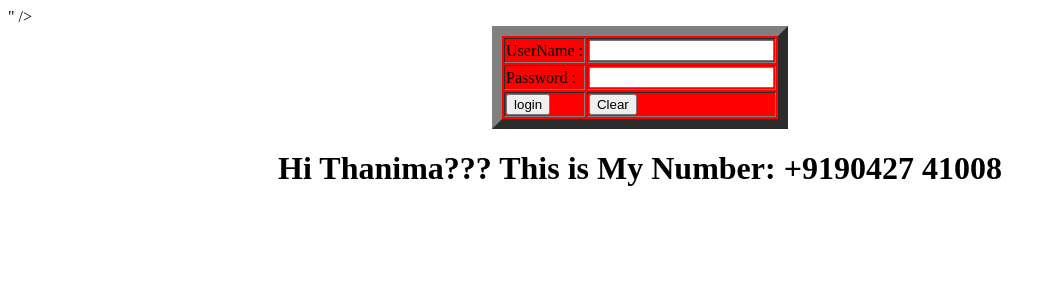
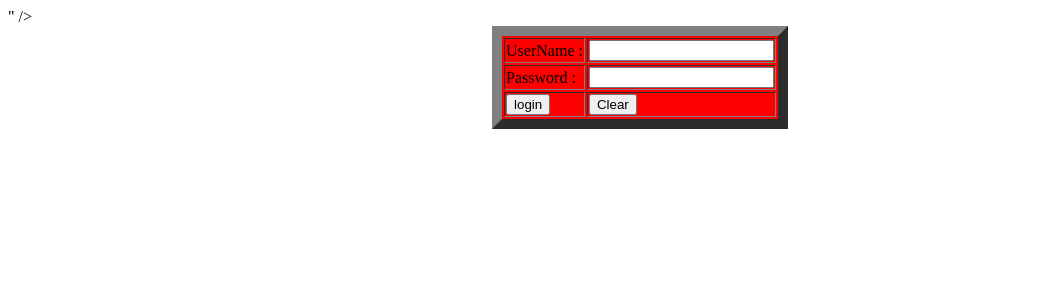
Before and after one commit to iamsampath7/getPage, a PHP site: page / in a window 1280 px wide. Shown: the top 300 px of the page, without its empty margins (0-1055 px from the left). Run offline with PHP 8.4, Linux system fonts and the light colour scheme.

Commit message:
Update index.php

```diff
--- a/index.php
+++ b/index.php
@@ -22,7 +22,6 @@ index</title>
 <td><input type="reset" value="Clear" name="cancel" /></td>
 </tr>
 </table>
-  <h1>Hi Thanima??? This is My Number: +9190427 41008</h1>
 </center>
 </body>
 </html>
```
